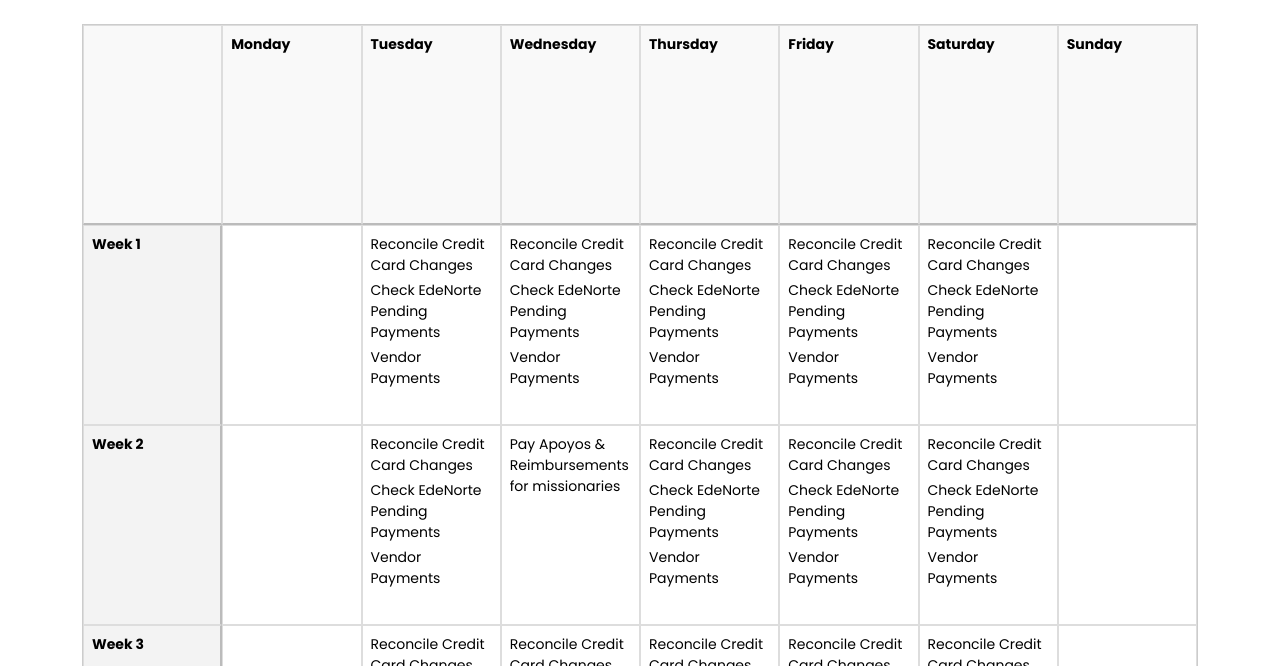
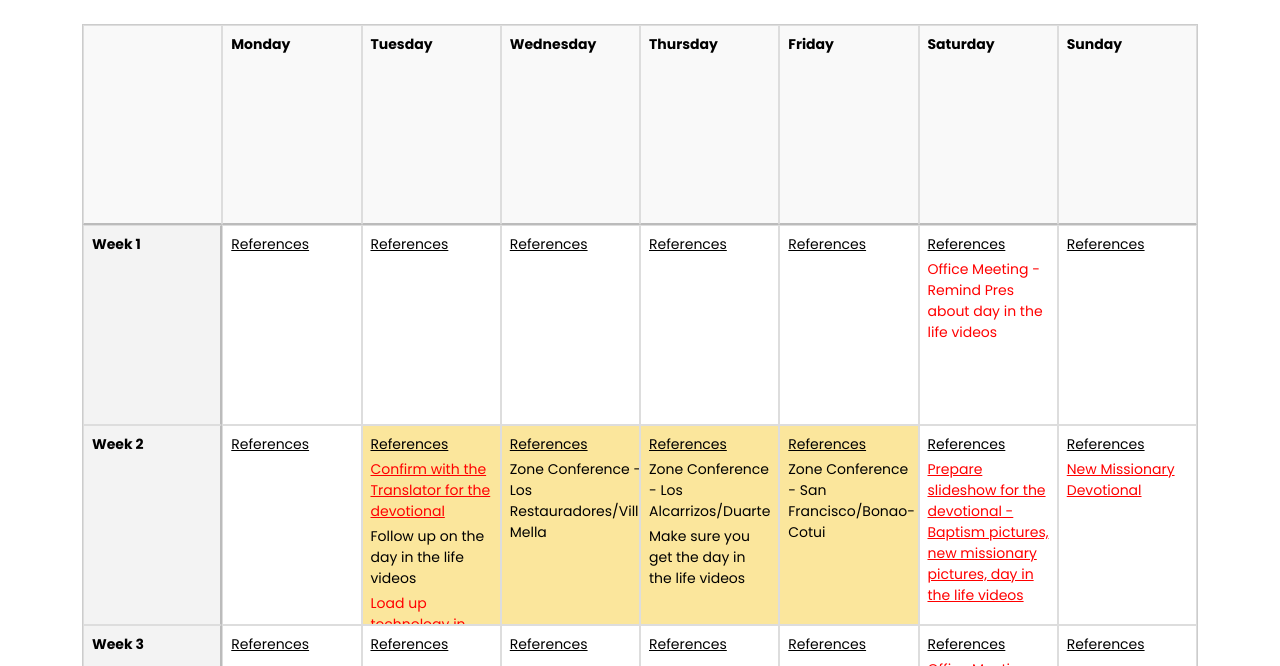
Before and after one commit to MisionSantoDomingoNorte/MisionSantoDomingoNorte.github.io, a plain HTML site: page Calendar.html in a window 1280 px wide. Shown: the part 134-800 px from the top of the page. Drawn offline with nearby package versions, Linux system fonts and the light colour scheme; a script that the page names is missing.

Commit message:
Update Calendar.html
changed to use the calendar.js file not finanzas

```diff
--- a/Calendar.html
+++ b/Calendar.html
@@ -126,7 +126,7 @@
  <script src="https://maxcdn.bootstrapcdn.com/bootstrap/4.5.2/js/bootstrap.min.js"></script>
 
  <!-- Custom Script for Event Details -->
- <script src="js/calendarFinanzas.js"></script>
+ <script src="js/calendar.js"></script>
 <!-- End Work Section-->
 
 
```
